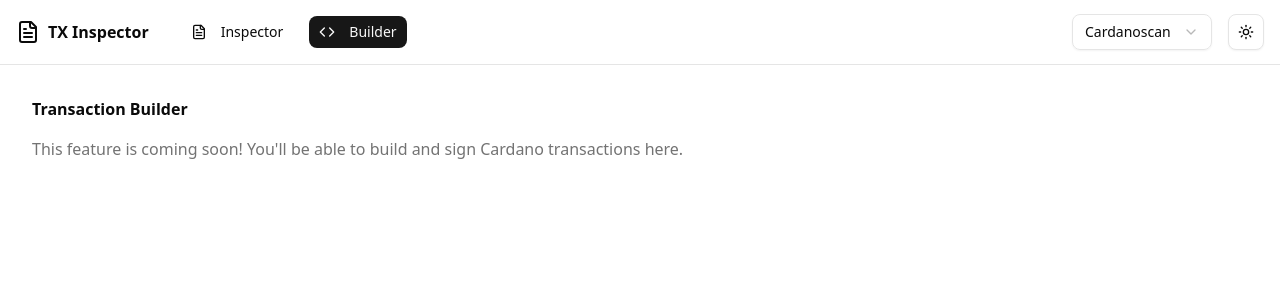
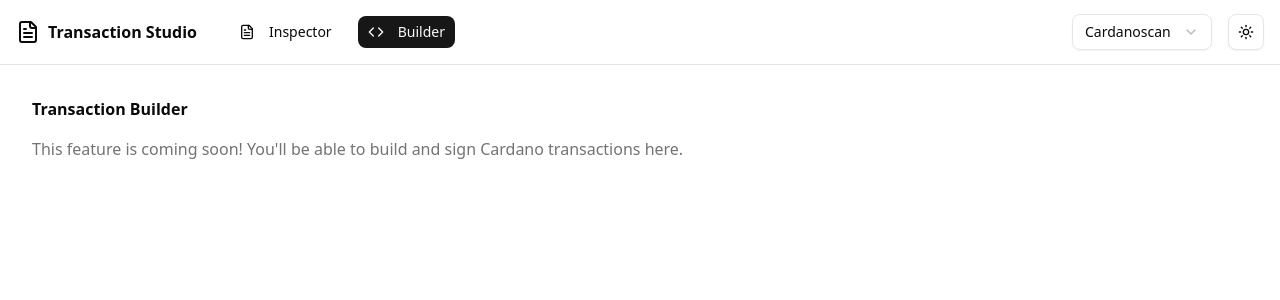
Before and after one commit to amanita-labs/tx-studio, a Next.js app: page /build in a window 1280 px wide. Shown: the top 300 px of the page. Built offline with nearby package versions, Linux system fonts and the light colour scheme.

Commit message:
rename app throughout

```diff
--- a/src/app/layout.tsx
+++ b/src/app/layout.tsx
@@ -16,7 +16,7 @@ const geistMono = Geist_Mono({
 });
 
 export const metadata: Metadata = {
-  title: "Cardano Transaction Inspector",
+  title: "Transaction Studio",
   description: "A zero-backend, delightful web app for decoding and inspecting Cardano transactions",
 };
 
--- a/src/app/page.tsx
+++ b/src/app/page.tsx
@@ -11,7 +11,7 @@ export default function HomePage() {
         <div className="flex items-center justify-center h-screen">
           <div className="text-center">
             <div className="animate-spin rounded-full h-8 w-8 border-b-2 border-primary mx-auto mb-4"></div>
-            <p className="text-muted-foreground">Loading Inspector...</p>
+            <p className="text-muted-foreground">Loading Transaction Studio...</p>
           </div>
         </div>
       }>
--- a/src/components/header.tsx
+++ b/src/components/header.tsx
@@ -24,7 +24,7 @@ export function Header() {
           <div className="flex items-center space-x-8">
             <Link href="/" className="flex items-center space-x-2">
               <FileText className="h-6 w-6" />
-              <span className="font-bold">TX Inspector</span>
+              <span className="font-bold">Transaction Studio</span>
             </Link>
 
             <nav className="flex items-center space-x-4">
--- a/src/features/inspector/EmptyState.tsx
+++ b/src/features/inspector/EmptyState.tsx
@@ -7,7 +7,7 @@ export function EmptyState() {
     <Card className="h-full">
       <CardContent className="flex flex-col items-center justify-center h-full text-center p-8">
         <FileText className="h-16 w-16 text-muted-foreground mb-4" />
-        <h3 className="text-xl font-semibold mb-2">Welcome to Cardano Transaction Inspector</h3>
+        <h3 className="text-xl font-semibold mb-2">Welcome to Transaction Studio</h3>
         <p className="text-muted-foreground mb-4 max-w-md">
           Paste a hex-encoded Cardano transaction in the left panel to start inspecting it.
           Try the sample transaction to see how it works!
--- a/src/lib/types/block-explorer.ts
+++ b/src/lib/types/block-explorer.ts
@@ -11,7 +11,6 @@ export interface BlockExplorer {
     mainnet: string;
     preview: string;
     preprod: string;
-    testnet: string;
   };
   // URL templates for different types of queries
   urls: {
@@ -31,7 +30,6 @@ export const BLOCK_EXPLORERS: Record<BlockExplorerId, BlockExplorer> = {
       mainnet: 'https://cardanoscan.io',
       preview: 'https://preview.cardanoscan.io',
       preprod: 'https://preprod.cardanoscan.io',
-      testnet: 'https://testnet.cardanoscan.io',
     },
     urls: {
       address: '/address/{address}',
@@ -48,7 +46,6 @@ export const BLOCK_EXPLORERS: Record<BlockExplorerId, BlockExplorer> = {
       mainnet: 'https://cexplorer.io',
       preview: 'https://preview.cexplorer.io',
       preprod: 'https://preprod.cexplorer.io',
-      testnet: 'https://testnet.cexplorer.io',
     },
     urls: {
       address: '/address/{address}',
@@ -70,7 +67,9 @@ export function getExplorerUrl(
   params: Record<string, string>
 ): string {
   const explorer = BLOCK_EXPLORERS[explorerId];
-  const baseUrl = explorer.networks[network];
+  // Fall back to mainnet for unsupported networks
+  const networkKey = network in explorer.networks ? network : 'mainnet';
+  const baseUrl = explorer.networks[networkKey as keyof typeof explorer.networks];
   let url = baseUrl + explorer.urls[type];
 
   // Replace placeholders with actual values
--- a/src/workers/csl-worker.ts
+++ b/src/workers/csl-worker.ts
@@ -495,6 +495,7 @@ async function parseTransaction(hex: string) {
               }
             };
           } else if (certJson.VoteDelegation) {
+            console.log('VoteDelegation', certJson.VoteDelegation);
             type = "VoteDelegation";
             const voteDeleg = certJson.VoteDelegation;
             details = {
@@ -510,6 +511,7 @@ async function parseTransaction(hex: string) {
               },
               drepId: voteDeleg.drep?.KeyHash || voteDeleg.drep?.ScriptHash || ""
             };
+            console.log('VoteDelegation details', details);
           } else if (certJson.DRepRegistration) {
             type = "DRepRegistration";
             const drepReg = certJson.DRepRegistration;
```
Also changed, not shown: 1 other file (tests, documents, lock files or other folders).
